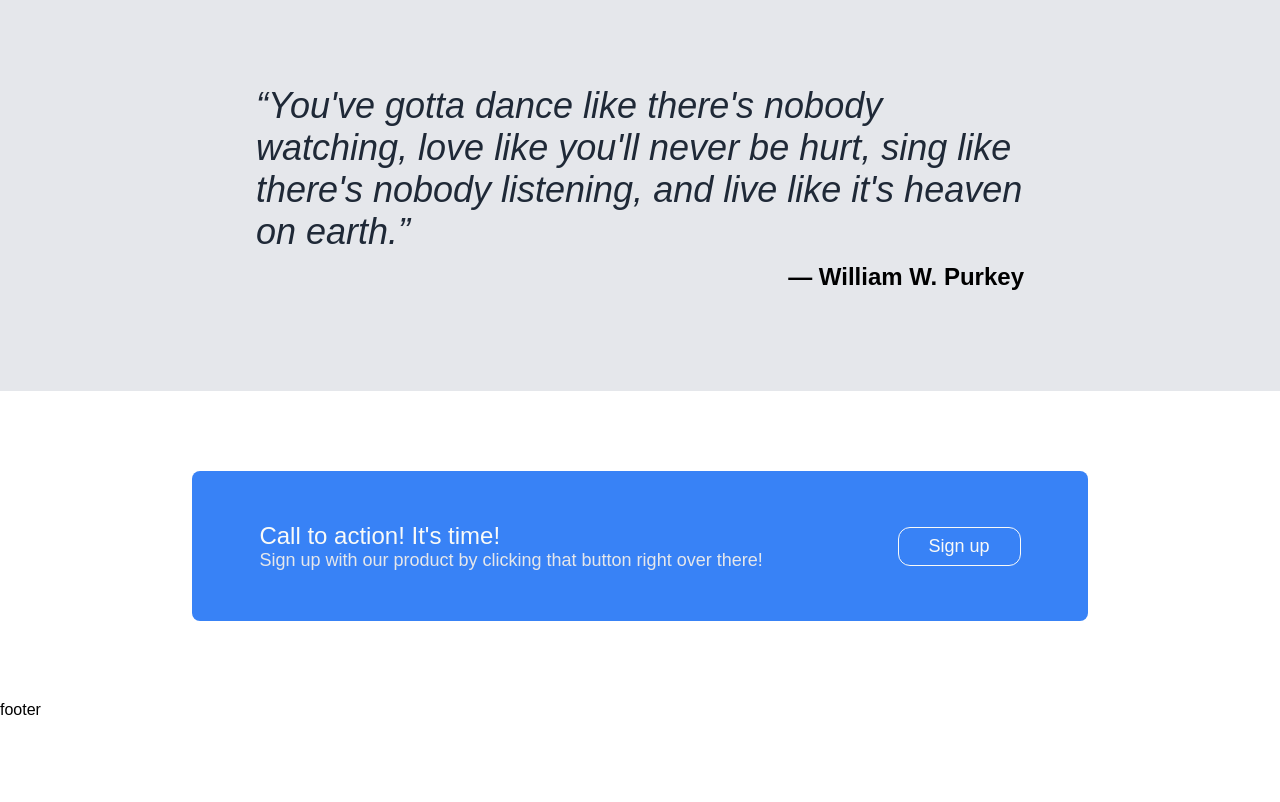
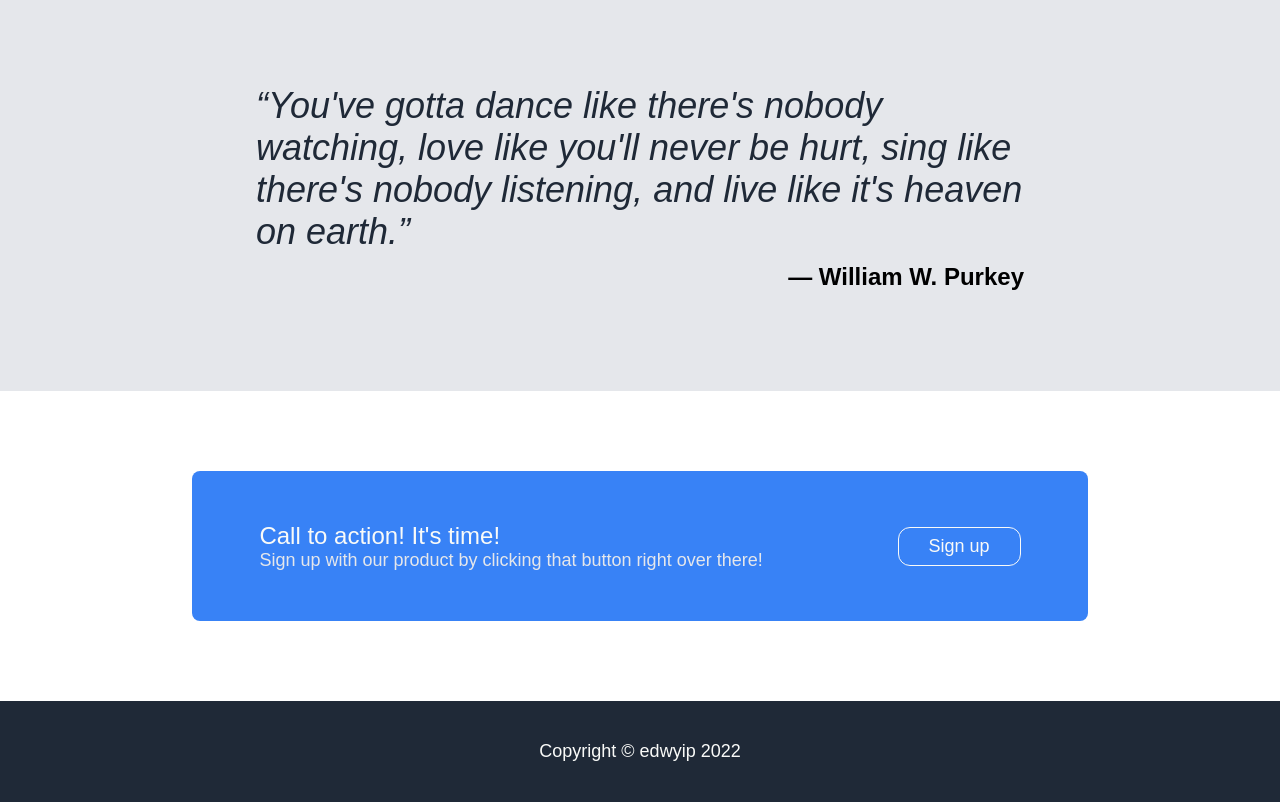
Before and after one commit to edwyip/landingpage, a plain HTML site: page index.html in a window 1280 px wide. Shown: the part 985-1787 px from the top of the page. Before the commit the page ends 1704 px from the top, so only its background shows below. Drawn offline with Linux system fonts and the light colour scheme.

Commit message:
Finished FOOTER section.

```diff
--- a/index.html
+++ b/index.html
@@ -68,6 +68,6 @@
             <button id="signbutton">Sign up</button>
         </div>
     </div>
-    <div class="footer">footer</div>
+    <div class="footer">Copyright ©	edwyip 2022</div>
 </body>
 </html>
--- a/style.css
+++ b/style.css
@@ -6,9 +6,11 @@ body{
     margin: 0
 }
 
-.header{
+.header, .footer{
     background-color: #1F2937;
     color: #F9FAF8;
+}
+.header{
     padding: 16px 15%;
 }
 
@@ -153,3 +155,12 @@ button{
     border: 1px solid #F9FAF8;
     background-color: transparent
 }
+
+/* FOOTER SECTION */
+.footer{
+    display: flex;
+    align-items: center;
+    justify-content: center;
+    font-size: 18px;
+    padding: 40px;
+}
```
